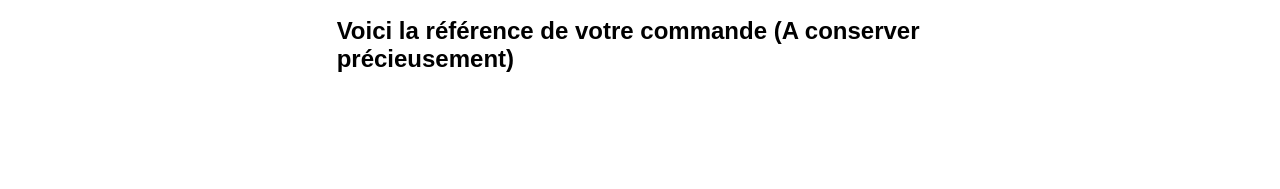
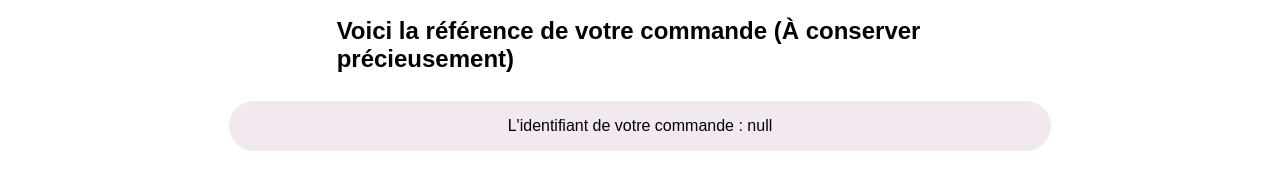
Before and after one commit to jonathanranchin/JonathanRanchin_5_22042021, a website: page post-order.html in a window 1280 px wide. Shown: the part 115-304 px from the top of the page. Drawn offline with Linux system fonts and the light colour scheme; no server answers; a web font is replaced by a local one.

Commit message:
Ajout de la page de recap qui donne l'id de la commande

```diff
--- a/css/styles.css
+++ b/css/styles.css
@@ -181,6 +181,7 @@ button:hover {
     margin-right: 1%;
 }
 
+#order-recap article,
 #cart-area article {
     display: flex;
     background-color: rgb(242, 232, 240);
@@ -189,6 +190,10 @@ button:hover {
     margin : 8px;
     width: 65%;
     justify-content: flex-start;
+}
+
+#order-recap article {
+    justify-content: center;
 }
 
 #cart-area a {
--- a/js/pages/cart.js
+++ b/js/pages/cart.js
@@ -156,6 +156,5 @@ function addEventListeners() {
   document.getElementById('confirmPurchase').onclick = ($event) => {
     $event.preventDefault();
     orderButtonPost();
-    console.log("Order sender called");
   }
 }
--- a/js/pages/post-order.js
+++ b/js/pages/post-order.js
@@ -1,4 +1,15 @@
+var orderRecapSection = document.getElementById("order-recap");
 window.onload = () => {
-    var orderRecap = sessionStorage.getItem('orderKey');
+    var orderRecap = localStorage.getItem('orderKey');
+    window.location.hash = orderRecap;
+    console.log(orderRecap);
+    if (document.getElementsByClassName("article")!=false) {
+    orderRecapSectionCreator(orderRecap);
+    }
+}
 
+function orderRecapSectionCreator(orderRecap) {
+    let article = document.createElement("article");
+    article.appendChild(createElementPart("p", "L'identifiant de votre commande : " + orderRecap));
+    orderRecapSection.appendChild(article);
 }
--- a/post-order.html
+++ b/post-order.html
@@ -17,7 +17,7 @@
         </header>
         <main>
             <section id="order-recap">
-                <h1>Voici la référence de votre commande (A conserver précieusement)</h1>
+                <h1>Voici la référence de votre commande (À conserver précieusement)</h1>
 
             </section>
         </main>
@@ -25,6 +25,7 @@
             <!-- Footer à créer -->
         </footer>
         <script src="./js/pages/main.js"></script>
+        <script src="./js/pages/post-order.js"></script>
         <script src="./js/cart.obj.js"></script>
     </body>
 </html>
```
